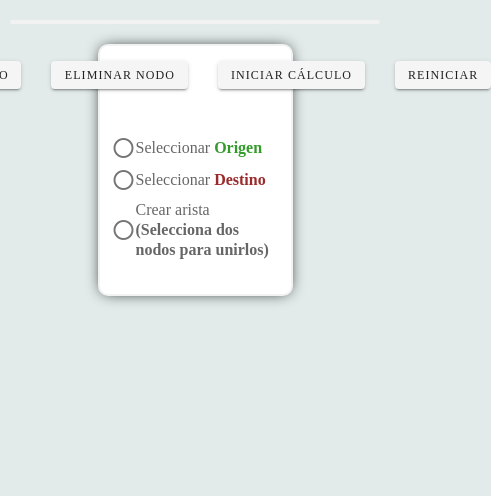
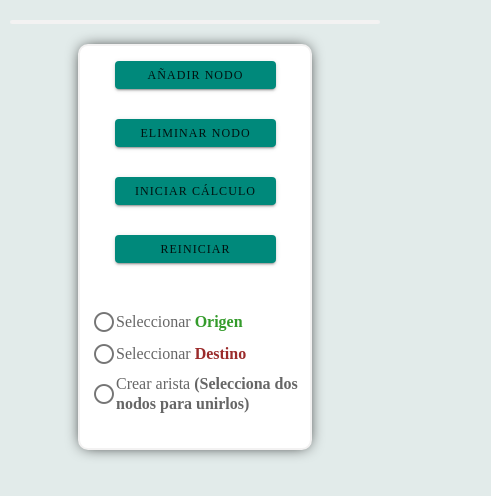
Before and after one commit to chuyalexgt/Dijkstra_Vue2, a Vue app: page / in a window 390 px wide. Shown: the top 496 px of the page, 491 px wide, since content can reach past the window. Built offline with nearby package versions, Linux system fonts and the light colour scheme.

Commit message:
diseño responsivo, falta solucionar un bug de dijkstra

```diff
--- a/src/components/Edge.vue
+++ b/src/components/Edge.vue
@@ -1,12 +1,7 @@
 <template>
   <svg>
-    <line
-      :x1="this.x1 + 15"
-      :y1="this.y1 + 15"
-      :x2="this.x2 + 15"
-      :y2="this.y2 + 15"
-    ></line>
-    <text class="edge-value" :x="(x2 + x1 + 20) / 2 + 15" :y="(y2 + y1 - 20) / 2 + 15">
+    <line :x1="this.x1" :y1="this.y1" :x2="this.x2" :y2="this.y2"></line>
+    <text class="edge-value" :x="(x2 + x1 + 5) / 2" :y="(y2 + y1 - 15) / 2">
       {{ peso }}
     </text>
   </svg>
@@ -39,8 +34,6 @@ export default {
 }
 .route line {
   stroke: #3c09f3;
-}
-.route svg {
-  z-index: 1;
+  animation-duration: 0.1s;
 }
 </style>
--- a/src/components/Grafo.vue
+++ b/src/components/Grafo.vue
@@ -26,7 +26,7 @@
       />
     </div>
     <div class="grafo-adm">
-      <div id="+-" class="center-items">
+      <div class="grafo-adm_buttons">
         <v-btn class="boton" :disabled="process" elevation="2" small @click="insertarNodo"
           >Añadir Nodo</v-btn
         >
@@ -52,7 +52,7 @@
           </template>
         </v-snackbar>
       </div>
-
+      <div class="grafo-adm_tools">
         <template>
           <v-container fluid class="center-items">
             <v-radio-group v-model="selectedOption">
@@ -79,6 +79,7 @@
             </v-radio-group>
           </v-container>
         </template>
+      </div>
     </div>
   </div>
 </template>
@@ -117,10 +118,10 @@ export default {
     Dijkstra() {
       let startpoint;
       this.verificar();
-      this.excluirDesconectados();
       if (!this.readyToCalculate) {
         return;
       }
+      this.excluirDesconectados();
       this.process = true;
       for (let nodo of this.grafo) {
         if (nodo.origin) {
@@ -192,8 +193,10 @@ export default {
   background-color: rgb(226, 235, 234);
 }
 .grafo-adm {
-  width: 50%;
+  width: 60%;
   @include card;
+  display: flex;
+  flex-direction: column;
 }
 .node-container {
   width: calc(100% - 20px);
@@ -213,20 +216,21 @@ export default {
   stroke: #000000;
   stroke-width: 6;
 }
-.boton {
-  margin: 15px;
-}
 .origin--text {
   color: rgb(52, 155, 43);
 }
 .destiny--text {
   color: rgb(155, 43, 43);
 }
-.grafo-adm {
-  height: 100%;
+.grafo-adm_buttons {
+  display: flex;
+  flex-wrap: wrap;
+  justify-content: center;
+  .boton {
+    width: 70%;
+    max-width: 180px;
+    background-color: #00897b !important;
+    margin: 15px;
   }
-.center-items {
-  display: flex;
-  justify-content: center;
 }
 </style>
--- a/src/components/Nodo.vue
+++ b/src/components/Nodo.vue
@@ -15,7 +15,7 @@
             selected: (this.edgeData.a == this.id) | (this.edgeData.b == this.id),
           }"
         >
-          <span>{{ `N->${id}` }}</span>
+          <span class="node-text">{{ `N->${id}` }}</span>
           <span>{{ `D= ${grafo[id].minDistance}` }}</span>
         </button>
       </div>
@@ -25,8 +25,8 @@
         <v-dialog
           v-model="dialog"
           persistent
-          max-width="30%"
           transition="dialog-bottom-transition"
+          max-width="450px"
         >
           <v-card>
             <v-card-title>
@@ -141,11 +141,14 @@ export default {
   box-shadow: inset 2px 2px 2px 1px white;
   box-shadow: inset -2px -2px 2px 1px black;
   background-color: rgb(22, 199, 199);
-  width: calc(40px + 2vw);
-  height: calc(40px + 2vw);
+  width: calc(55px + 2vw);
+  height: calc(55px + 2vw);
   border-radius: 50%;
-  margin: 40px;
+  margin: calc(10px + 2vw);
   transition: box-shadow 0.5s;
+}
+.node-text {
+  font-size: 0.9rem;
 }
 .par {
   flex-grow: 2;
```
Lines whose indentation alone changed are shown as unchanged.
